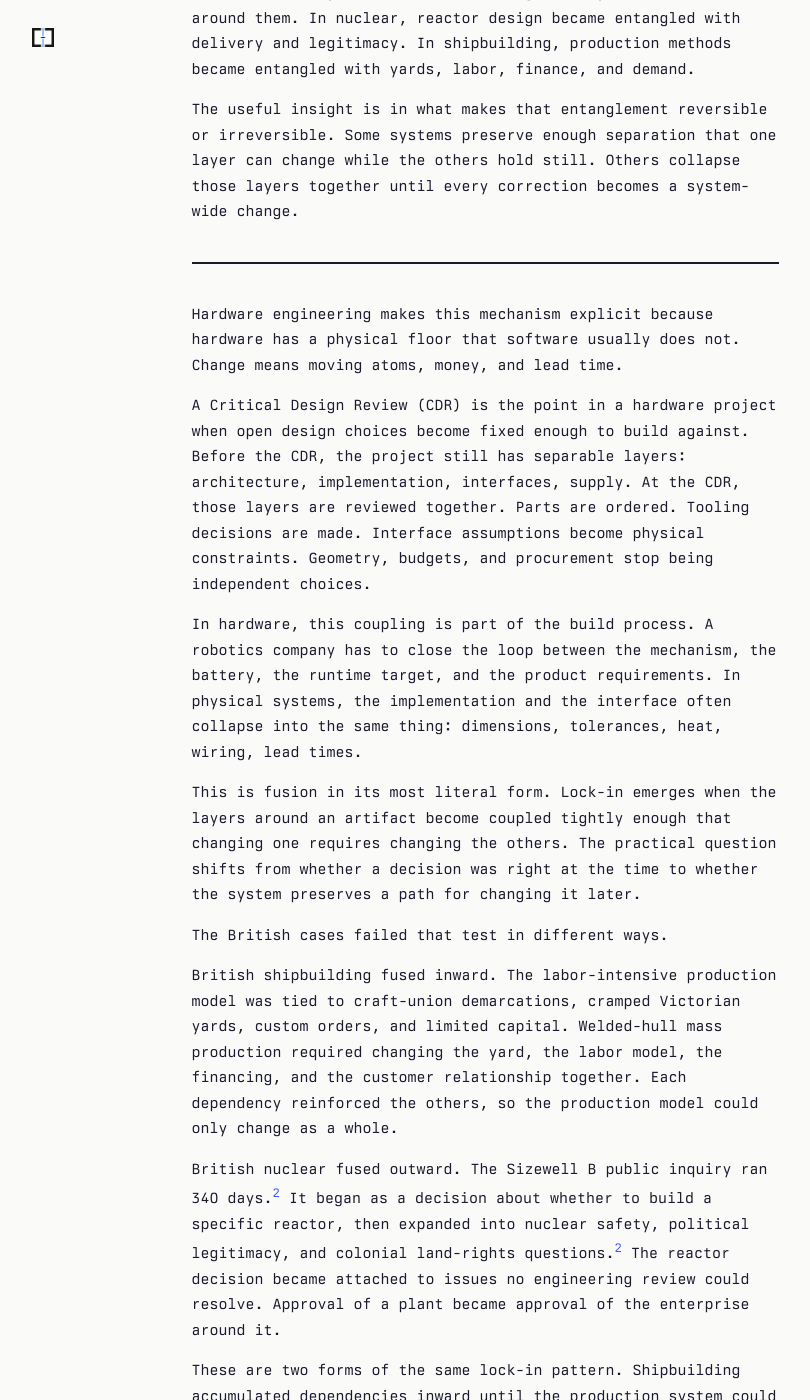
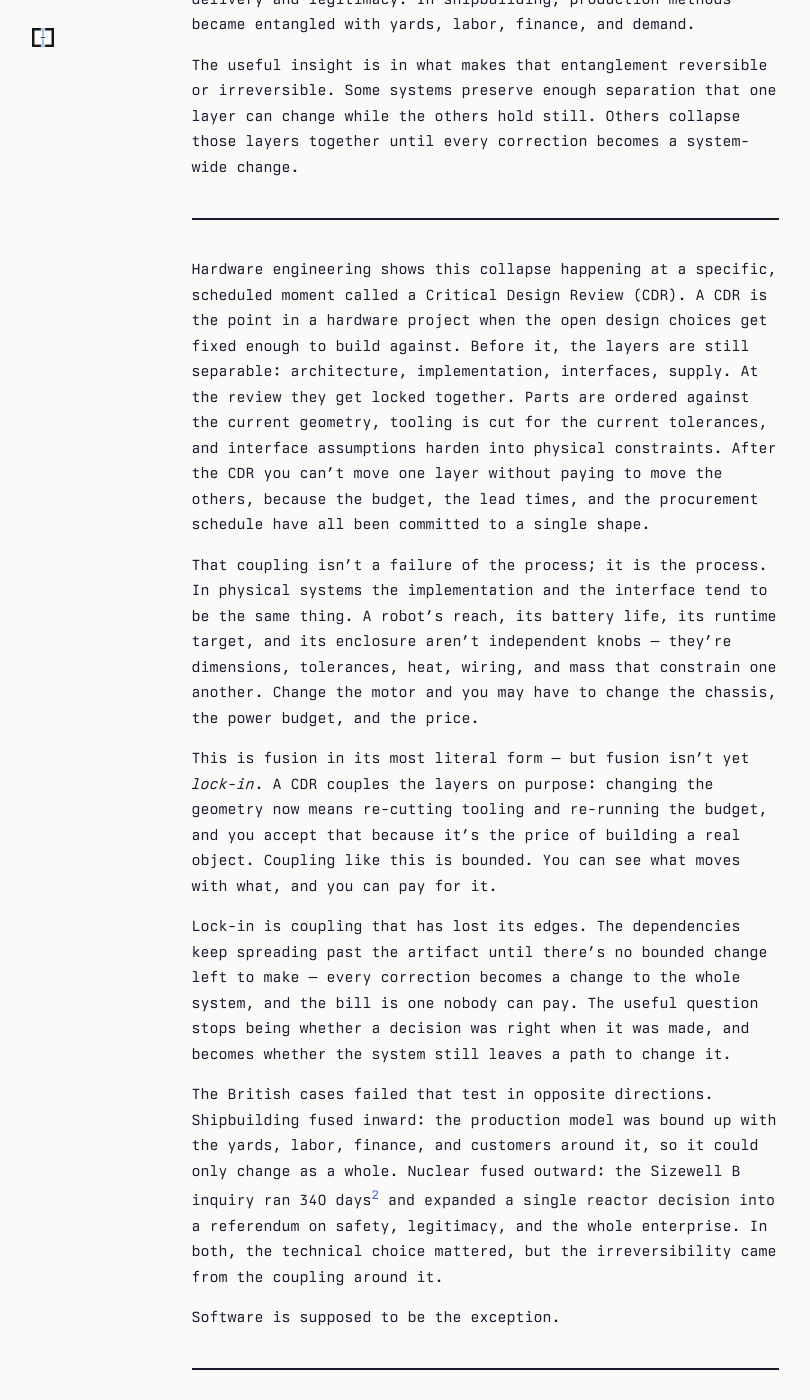
Before and after one commit to dmarticus/dmarticus.github.io, a Jekyll site: the page built from _posts/2026-06-21-messy-fusion.md, in a window 1280 px wide and 1400 px high, scrolled down 2204 px. Shown: the whole window, without its empty margins (6-816 px from the left). Built offline with Jekyll 4.4.1, drawn with Linux system fonts in a browser that asks for light colours; some of the changed text lies outside the part shown.

Commit message:
some changes

```diff
--- a/_posts/2026-06-21-messy-fusion.md
+++ b/_posts/2026-06-21-messy-fusion.md
@@ -2,7 +2,7 @@
 title: "Messy Fusion"
 layout: post
 tags: [engineering, software, ai, geopolitics, systems]
-post_summary: "Britain’s shipbuilding and nuclear collapses show how technology choices become hard to reverse. Technical decisions accumulate dependencies until reversal requires changing the surrounding system. The same pattern shows up in software: contracts define safe change, LLMs mostly accelerate implementation, and CUDA’s power comes from the ecosystem around the chip."
+post_summary: "How did Britain go from launching most of the world’s ships and reactors to building neither? Bad technology choices are survivable; what sinks you is the system around them hardening until every correction becomes a system-wide one. I trace that failure mode from British industry into software rewrites, the real ceiling on LLM productivity, and the CUDA moat."
 ---
 
 At the turn of the 20th century, British shipyards launched something close to eighty percent of worldwide shipping tonnage.[^uk-shipbuilding] Yards like John Brown, Swan Hunter, and Harland & Wolff supplied much of the world's merchant fleet.
@@ -15,21 +15,19 @@
 
 The easy answer is that Britain made bad technical choices and then got stuck with them: the wrong reactor, the wrong production model. But wrong choices are survivable when the system around them can still learn. Britain's failure was that the systems around those choices hardened.
 
-That hardening is the pattern I want to trace from British shipyards and reactors to software architecture, LLMs, and CUDA.
+In other words, interfaces, state boundaries, and deployment boundaries are where dependencies accumulate. A bad architecture with clean seams can be replaced. A decent architecture with fused seams can become permanent.
 
 ---
 
 In the 1960s, Britain backed the AGR (Advanced Gas-cooled Reactor) for its next generation of plants, while much of the rest of the world standardized on the American PWR (Pressurized Water Reactor). The AGR was more complex, and the early builds were defect-prone. Dungeness B became the emblem: years late, far over budget, and still used as shorthand for the failure of the whole program.[^uk-nuclear]
 
-However, while AGR made individual projects harder, it didn't have to make a nuclear program impossible. The evidence is that Britain got better at building AGRs once it repeated the design – Heysham 2 and Torness were built in roughly eight years and came in within about five percent of estimate.[^uk-nuclear] Several earlier AGRs also settled into capacity factors in the high seventies and became profitable under better management.[^uk-nuclear] The decisive change was repetition: Britain stopped treating each station as a bespoke project, and the construction consortia converged on a common design. The same difficult reactor became more manageable once the build system could learn.
+However, while AGR made individual projects harder, it didn't have to make a nuclear program impossible. The evidence is that Britain got better at building AGRs once it repeated the design – Heysham 2 and Torness were built in roughly eight years and came in within about five percent of estimate.[^uk-nuclear] The decisive change was repetition: Britain stopped treating each station as a bespoke project, and the construction consortia converged on a common design. The same difficult reactor became more manageable once the build system could learn.
 
 Sizewell B shows the inverse. It was Britain's lone PWR, the design the rest of the world had already de-risked. If reactor type were the main constraint, moving from AGR to PWR should have fixed more than it did. Instead, Britain's nuclear buildout deteriorated around the supposedly correct design.[^uk-nuclear] Reactor design changed the difficulty of the work; repeatable delivery determined whether the program could survive.
 
 Shipbuilding shows the same pattern from the other direction. British yards are often described as backward: labor-intensive, undercapitalized, and slow to mechanize.[^uk-shipbuilding] That description is true but incomplete. The labor-intensive model was a rational adaptation for decades. It matched Britain's custom-order market, cramped yards, and limited capital. These manufacturers built familiar ships for familiar owners in a cyclical market where keeping fixed costs low mattered.
 
-The problem was that the market changed. Postwar shipbuilding moved toward larger standardized vessels, welded prefabricated blocks, heavier equipment, and tighter production planning. Between 1947 and 1957, British output rose only 18 percent while worldwide output rose more than 300 percent.[^uk-shipbuilding] Modernization meant rebuilding the production system, not just buying better tools.
-
-A modern yard needed a different industrial model. That was exactly where Britain was constrained: many yards were physically cramped, labor was organized around craft demarcations, and the commercial model still depended on custom orders from British shipowners. The old production architecture was tied into the whole business.
+The problem was that the market changed. Postwar shipbuilding moved toward larger standardized vessels, welded prefabricated blocks, heavier equipment, and tighter production planning. Between 1947 and 1957, British output rose only 18 percent while worldwide output rose more than 300 percent.[^uk-shipbuilding] Modernization meant rebuilding the production system, not just buying better tools — and that was exactly where Britain was constrained: many yards were physically cramped, labor was organized around craft demarcations, and the commercial model still depended on custom orders from British shipowners. The old production architecture was tied into the whole business.
 
 These two cases point to the same conclusion. Technology choices matter, but they become lock-in through the systems that form around them. In nuclear, reactor design became entangled with delivery and legitimacy. In shipbuilding, production methods became entangled with yards, labor, finance, and demand.
 
@@ -37,23 +35,17 @@
 
 ---
 
-Hardware engineering makes this mechanism explicit because hardware has a physical floor that software usually does not. Change means moving atoms, money, and lead time.
+Hardware engineering shows this collapse happening at a specific, scheduled moment called a Critical Design Review (CDR). A CDR is the point in a hardware project when the open design choices get fixed enough to build against. Before it, the layers are still separable: architecture, implementation, interfaces, supply. At the review they get locked together. Parts are ordered against the current geometry, tooling is cut for the current tolerances, and interface assumptions harden into physical constraints. After the CDR you can't move one layer without paying to move the others, because the budget, the lead times, and the procurement schedule have all been committed to a single shape.
 
-A Critical Design Review (CDR) is the point in a hardware project when open design choices become fixed enough to build against. Before the CDR, the project still has separable layers: architecture, implementation, interfaces, supply. At the CDR, those layers are reviewed together. Parts are ordered. Tooling decisions are made. Interface assumptions become physical constraints. Geometry, budgets, and procurement stop being independent choices.
+That coupling isn't a failure of the process; it is the process. In physical systems the implementation and the interface tend to be the same thing. A robot's reach, its battery life, its runtime target, and its enclosure aren't independent knobs — they're dimensions, tolerances, heat, wiring, and mass that constrain one another. Change the motor and you may have to change the chassis, the power budget, and the price.
 
-In hardware, this coupling is part of the build process. A robotics company has to close the loop between the mechanism, the battery, the runtime target, and the product requirements. In physical systems, the implementation and the interface often collapse into the same thing: dimensions, tolerances, heat, wiring, lead times.
+This is fusion in its most literal form — but fusion isn't yet _lock-in_. A CDR couples the layers on purpose: changing the geometry now means re-cutting tooling and re-running the budget, and you accept that because it's the price of building a real object. Coupling like this is bounded. You can see what moves with what, and you can pay for it.
 
-This is fusion in its most literal form. Lock-in emerges when the layers around an artifact become coupled tightly enough that changing one requires changing the others. The practical question shifts from whether a decision was right at the time to whether the system preserves a path for changing it later.
+Lock-in is coupling that has lost its edges. The dependencies keep spreading past the artifact until there's no bounded change left to make — every correction becomes a change to the whole system, and the bill is one nobody can pay. The useful question stops being whether a decision was right when it was made, and becomes whether the system still leaves a path to change it.
 
-The British cases failed that test in different ways.
+The British cases failed that test in opposite directions. Shipbuilding fused inward: the production model was bound up with the yards, labor, finance, and customers around it, so it could only change as a whole. Nuclear fused outward: the Sizewell B inquiry ran 340 days[^uk-nuclear] and expanded a single reactor decision into a referendum on safety, legitimacy, and the whole enterprise. In both, the technical choice mattered, but the irreversibility came from the coupling around it.
 
-British shipbuilding fused inward. The labor-intensive production model was tied to craft-union demarcations, cramped Victorian yards, custom orders, and limited capital. Welded-hull mass production required changing the yard, the labor model, the financing, and the customer relationship together. Each dependency reinforced the others, so the production model could only change as a whole.
-
-British nuclear fused outward. The Sizewell B public inquiry ran 340 days.[^uk-nuclear] It began as a decision about whether to build a specific reactor, then expanded into nuclear safety, political legitimacy, and colonial land-rights questions.[^uk-nuclear] The reactor decision became attached to issues no engineering review could resolve. Approval of a plant became approval of the enterprise around it.
-
-These are two forms of the same lock-in pattern. Shipbuilding accumulated dependencies inward until the production system could only be changed as a whole. Nuclear accumulated dependencies outward until a single project became a referendum on the entire enterprise. In both cases, the technical decision mattered, but the irreversibility came from the coupling around it.
-
-Software starts from a different baseline.
+Software is supposed to be the exception.
 
 ---
 
@@ -101,9 +93,7 @@
 
 ---
 
-The pattern is the same across the cases: the question is not just whether a technical choice is right; it's what has to move if it turns out wrong. A decision is still reversible when it can be changed locally, but it becomes lock-in when the surrounding system has to move with it.
-
-This ansatz makes seams the real one-way doors in software. Interfaces, state boundaries, and deployment boundaries are where dependencies accumulate. A bad architecture with clean seams can be replaced. A decent architecture with fused seams can become permanent.
+The question is the same at every scale: not just whether a technical choice is right, but what has to move if it turns out wrong. A decision stays reversible when it can be changed locally. It becomes lock-in when the surrounding system has to move with it.
 
 LLMs don't meaningfully move the needle on this constraint. Faster implementation helps, but code is only one layer – the hard work is preserving correctness and compatibility while changing the system underneath active users. If anything, faster implementation raises the stakes: teams can now create coupling faster than they can understand it.
 
--- a/index.html
+++ b/index.html
@@ -9,8 +9,7 @@
         <p>
             I'm Dylan Martin, a product-minded tech lead who builds things
             end-to-end: from user research to system design to shipping code. I
-            care about solving the right problems, not just solving problems
-            right.
+            care about solving the right problems AND solving the problems right.
         </p>
         <p>
             This is my website, Compacted Context, where I publish
```
